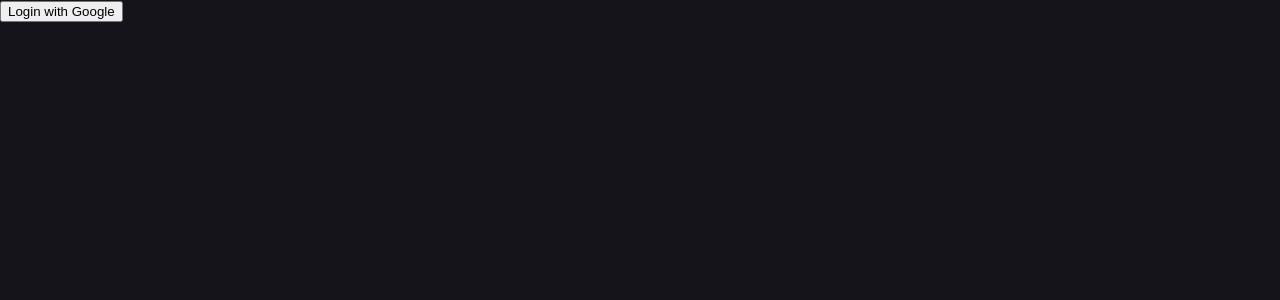
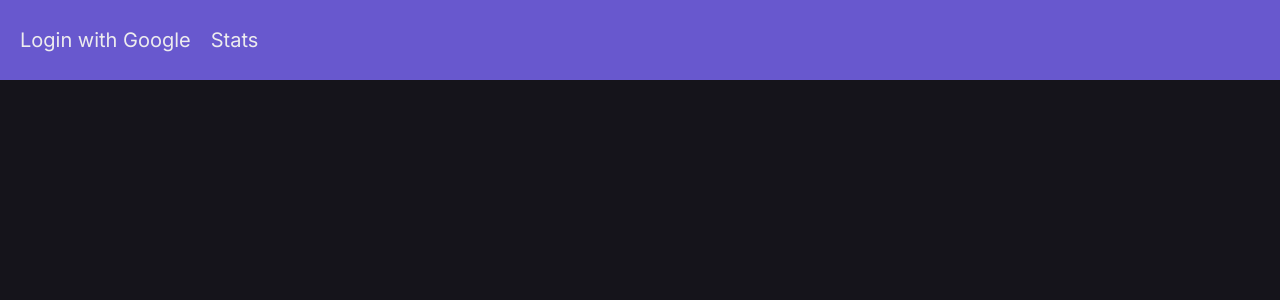
Before and after one commit to ssebastianoo/mood, a Next.js app: page / in a window 1280 px wide. Shown: the top 300 px of the page. Built offline with nearby package versions, Linux system fonts and the light colour scheme.

Commit message:
redesign

```diff
--- a/components/Account.jsx
+++ b/components/Account.jsx
@@ -18,7 +18,12 @@ export default function Account() {
     useEffect(() => {
         if (localStorage.getItem("username") && localStorage.getItem("uid")) {
             setUsername(localStorage.getItem("username"));
-            dispatch(setUid(localStorage.getItem("uid")));
+            dispatch(
+                setUid({
+                    uid: localStorage.getItem("uid"),
+                    username: localStorage.getItem("username"),
+                })
+            );
         }
     });
 
@@ -27,7 +32,9 @@ export default function Account() {
             signInWithPopup(auth, provider)
                 .then((result) => {
                     const user = result.user;
-                    dispatch(setUid(user.uid));
+                    dispatch(
+                        setUid({ uid: user.uid, username: user.displayName })
+                    );
                     setUsername(user.displayName);
                     localStorage.setItem("uid", user.uid);
                     localStorage.setItem("username", user.displayName);
@@ -40,24 +47,13 @@ export default function Account() {
     }
 
     function login() {
-        /* console.log(checkCookies("token"));
-        if (checkCookies("token")) {
-            const credential = GoogleAuthProvider.credential(getCookies("token"));
-            signInWithCredential(auth, credential).then((result) => {
-                console.log(result);
-            }).catch((err) => {
-                console.log(err);
-            })
-        } else {
-            googleLogin();
-        } */
         googleLogin();
     }
 
     function logout() {
         signOut(auth)
             .then(() => {
-                dispatch(setUid(null));
+                dispatch(setUid({ uid: null, username: null }));
                 setUsername(null);
                 localStorage.clear();
             })
@@ -69,18 +65,9 @@ export default function Account() {
     return (
         <>
             {!username ? (
-                <div className="login">
-                    <button onClick={login}>Login with Google</button>
-                </div>
+                <button onClick={login}>Login with Google</button>
             ) : (
-                <div className="account">
-                    <div className="item">
-                        <p>{username}</p>
-                    </div>
-                    <div className="item" onClick={logout}>
-                        <p>log out</p>
-                    </div>
-                </div>
+                <p>{username}</p>
             )}
         </>
     );
--- a/components/DeleteMood.jsx
+++ b/components/DeleteMood.jsx
@@ -18,6 +18,6 @@ export default function DeleteMood({ id }) {
     }
 
     return (
-        <button onClick={handleClick}>delete</button>
+        <button onClick={handleClick} className="bg-red w-[70px] h-7 rounded-md">Delete</button>
     )
 }
--- /dev/null
+++ b/components/Header.jsx
@@ -0,0 +1,17 @@
+import Account from "./Account";
+import Link from "next/link";
+
+export default function Header() {
+    return (
+        <div className="bg-purple-light w-full h-20 flex items-center text-xl">
+            <div className="mx-5">
+                <Account />
+            </div>
+            <div>
+                <Link href="/stats">
+                    <a>Stats</a>
+                </Link>
+            </div>
+        </div>
+    );
+}
--- a/components/Moods.jsx
+++ b/components/Moods.jsx
@@ -26,7 +26,7 @@ export default function Moods({ uid }) {
     }
 
     return (
-        <div className="moods-parent">
+        <div className="moods-parent mb-5">
             <div className="line"></div>
             <div className="moods">
                 {moods.map((mood, index) => (
--- a/features/moodsSlice.js
+++ b/features/moodsSlice.js
@@ -3,6 +3,7 @@ import { createSlice } from "@reduxjs/toolkit";
 const initialState = {
     value: [],
     uid: null,
+    username: null
 };
 
 export const moodsSlice = createSlice({
@@ -10,7 +11,8 @@ export const moodsSlice = createSlice({
     initialState,
     reducers: {
         setUid: (state, action) => {
-            state.uid = action.payload;
+            state.uid = action.payload.uid;
+            state.username = action.payload.username;
         },
         setMoods: (state, action) => {
             state.value = action.payload;
--- a/pages/_app.js
+++ b/pages/_app.js
@@ -1,10 +1,12 @@
 import "../styles/style.scss";
 import { store } from "../app/store";
 import { Provider } from "react-redux";
+import Header from "../components/Header";
 
 function MyApp({ Component, pageProps }) {
     return (
         <Provider store={store}>
+            <Header />
             <Component {...pageProps} />
         </Provider>
     );
--- a/pages/index.jsx
+++ b/pages/index.jsx
@@ -1,7 +1,6 @@
 import AddMood from "../components/AddMood";
 import Moods from "../components/Moods";
 import Account from "../components/Account";
-import Stats from "../components/Stats";
 import { useSelector } from "react-redux";
 
 export default function Home() {
@@ -9,12 +8,10 @@ export default function Home() {
 
     return (
         <div>
-            <Account />
             {uid ? (
                 <>
                     <AddMood uid={uid} />
                     <div className="sections">
-                        <Stats />
                         <Moods uid={uid} />
                     </div>
                 </>
--- a/styles/_variables.scss
+++ /dev/null
@@ -1,51 +0,0 @@
-$black: #15141b;
-$white: #edecee;
-$gray: #6d6d6d;
-$purple: #a277ff;
-$purple-fading: #3d375e7f;
-$green: #61ffca;
-$orange: #ffca85;
-$pink: #f694ff;
-$blue: #82e2ff;
-$red: 	#ff6767;
-
-$background-color: $black;
-$foreground-color: $white;
-$muted-color: $gray;
-$selection-color: $purple-fading;;
-$primary-color: $purple;
-$secondary-color: $green;
-$tertiary-color: $orange;
-$quaternary-color: $pink;
-$quinary-color: $blue;
-$senary-color: $red;
-
-$warning-color: $orange;
-$success-color: $green;
-$error-color: $red;
-
-$black-soft: #15141b;
-$white-soft: #bdbdbd;
-$gray-soft: #6d6d6d;
-$purple-soft: #8464c6;
-$purple-fading-soft: #3d375e7f;
-$green-soft: #54c59f;
-$orange-soft: #c7a06f;
-$pink-soft: #c17ac8;
-$blue-soft: #6cb2c7;
-$red-soft: 	#c55858;
-
-$background-soft-color: $black-soft;
-$foreground-soft-color: $white-soft;
-$muted-soft-color: $gray-soft;
-$selection-soft-color: $purple-fading-soft;
-$primary-soft-color: $purple-soft;
-$secondary-soft-color: $green-soft;
-$tertiary-soft-color: $orange-soft;
-$quaternary-soft-color: $pink-soft;
-$quinary-soft-color: $blue-soft;
-$senary-soft-color: $red-soft;
-
-$warning-soft-color: $orange-soft;
-$success-soft-color: $green-soft;
-$error-soft-color: $red-soft;
--- a/styles/style.scss
+++ b/styles/style.scss
@@ -1,6 +1,8 @@
 @use "_spinner";
-@import "_variables";
 @import url("https://fonts.googleapis.com/css2?family=Inter&display=swap");
+@tailwind base;
+@tailwind components;
+@tailwind utilities;
 
 html,
 body {
@@ -9,12 +11,30 @@ body {
 }
 
 body {
-    color: $foreground-color;
-    background-color: $background-color;
+    color: #edecee;
+    background-color: #15141b;
     font-family: "Inter", sans-serif;
 }
 
-.add-mood {
+.mood-child button {
+    text-shadow: 1px 1px 2px RGBA(0,0,0,0.7);
+}
+
+.mood-parent:nth-child(odd) {
+    .mood-child {
+        border-left: 1px solid white;
+        padding-left: 13px;
+    }
+}
+
+.mood-parent:nth-child(even) {
+    .mood-child {
+        border-right: 1px solid white;
+        padding-right: 13px;
+        text-align: right;
+    }
+}
+/* .add-mood {
     margin-top: 100px;
 }
 
@@ -173,4 +193,4 @@ body {
 
 .chart {
     width: 400px;
-}
+} */
--- a/tailwind.config.js
+++ b/tailwind.config.js
@@ -5,13 +5,30 @@ module.exports = {
     "./components/**/*.{js,ts,jsx,tsx}",
   ],
   theme: {
+    maxWidth: {
+      '1/2': '50vw',
+    },
     extend: {
       boxShadow: {
-        '3xl': '2px 2px 4px rgba(0, 0, 0, 0.5)',
+        '3xl': '4px 4px 4px rgba(0, 0, 0, 0.5)',
       },
       transitionDuration: {
         '30': '30ms',
-      }
+      },
+      colors: {
+        purple: {
+          light: "#6858CE",
+          DEFAULT: '#A277FF',
+          dark: "#1E1E1E"
+        },
+        turquoise: "#1566B0",
+        yellow: "#FFCA85",
+        red: "#FF6767",
+        orange: {
+          light: "#F9C16E",
+          dark: "#FF6767"
+        },
+      },
     },
   },
   plugins: [],
```
Also changed, not shown: components/AddMood.jsx (+25 -5 lines), components/Mood.jsx (+75 -14 lines).
